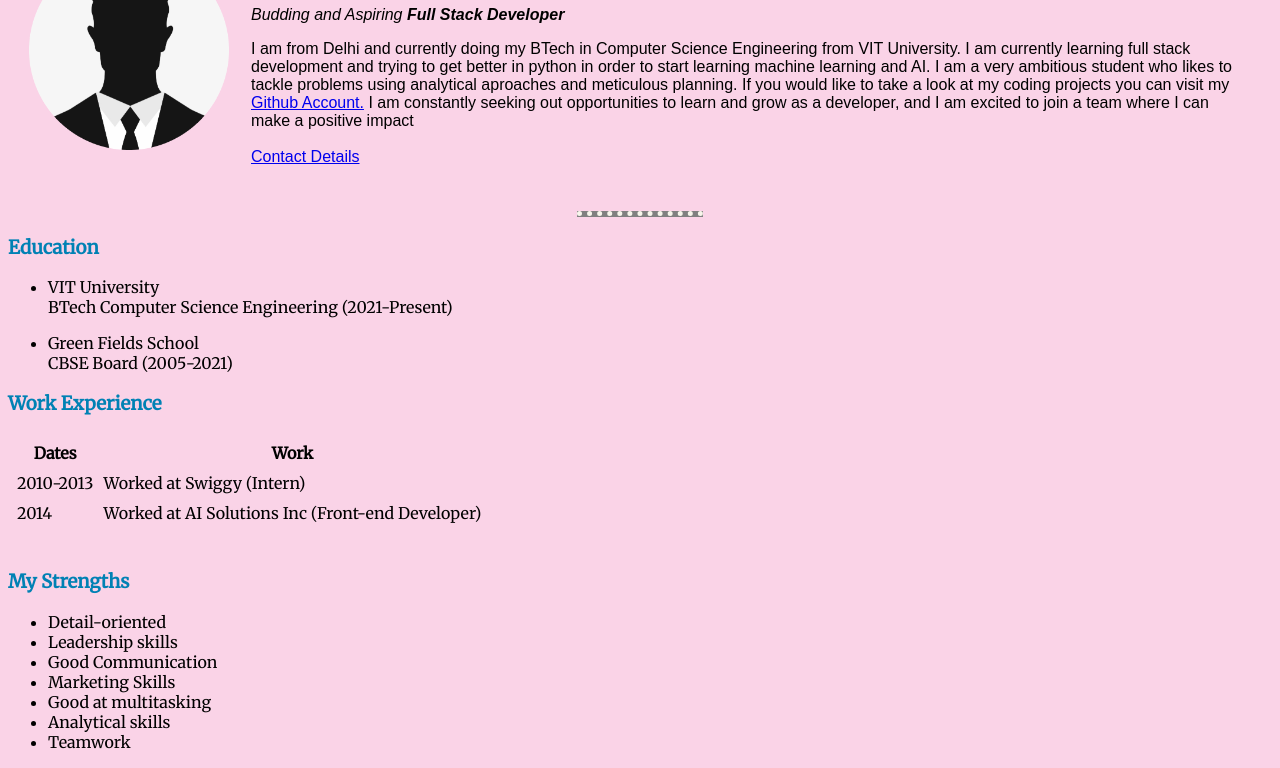
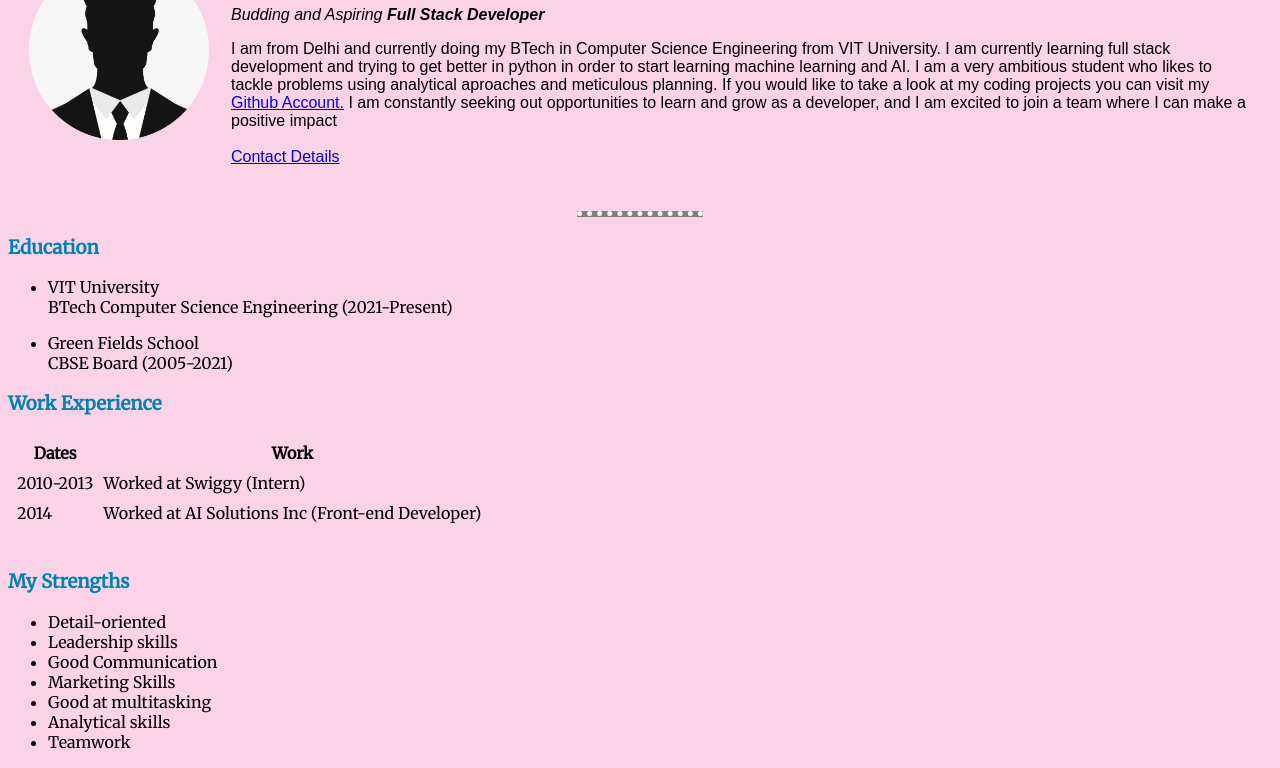
Before and after one commit to AryanSharma-10/CV, a plain HTML site: page index.html in a window 1280 px wide. Shown: the part 106-874 px from the top of the page. Drawn offline with Linux system fonts and the light colour scheme.

Commit message:
Update index.html

```diff
--- a/index.html
+++ b/index.html
@@ -14,7 +14,7 @@
 <body>
     <table cellspacing="20">
         <tr>
-            <td><img src="profile_pic.png" alt="Aryan profile picture" width="200" height="200"></td>
+            <td><img src="profile_pic.png" alt="Aryan profile picture" width="180" height="180"></td>
             <td>
                 <h1>Aryan Sharma</h1>
                 <p><em>Budding and Aspiring <strong>Full Stack Developer</a></strong></em></p>
```
